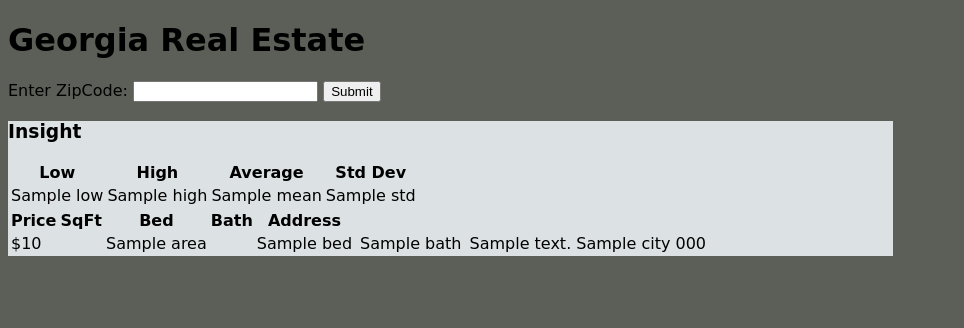
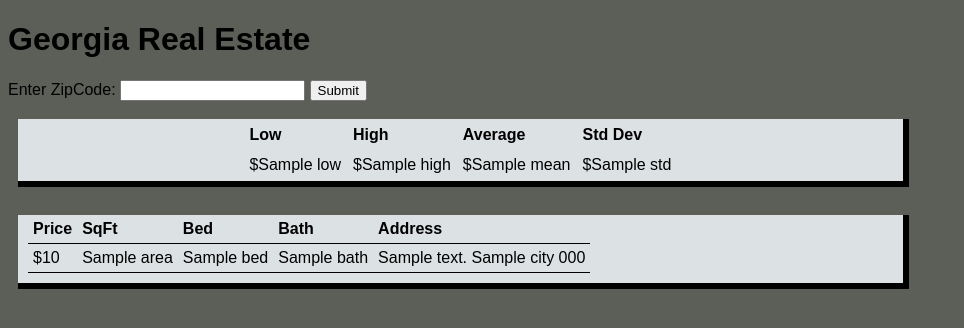
Before and after one commit to sethschallau/takeHome, a Flask app: template templates/loop.html in a window 1280 px wide. Shown: the top 328 px of the page, without its empty margins (0-964 px from the left). Run offline with Flask 2, Linux system fonts and the light colour scheme; the template is opened without the code that fills it: most values are stand-ins (such as "Sample title", 1, 10 or a date in 2020).

Commit message:
plain css styling

```diff
--- a/static/style.css
+++ b/static/style.css
@@ -1,17 +1,33 @@
 body{
 	background-color: #5C5F58;
-	font-family: "Comic Sans MS", "Comic Sans", cursive;
+	font-family: arial,helvetica,sans-serif;
 
+}
+th, td{
+	padding: 5px;
 }
 .list{
 	background-color: #DCE1E3;
 	width: 70%;
+	border-bottom: 6px solid black;
+	border-right: 6px solid black;
+	margin-left: 10px;
+	margin-bottom: 10px;
 }
-.listings{
+
+.insights{
+	margin-left: auto;
+	margin-right: auto;
+	text-align: left;
+}
+
+.listingtable{
+	border-collapse: collapse;
 	margin-left: 10px;
-	display:table-header-group;
-	border-bottom: 10px;
+	margin-bottom: 10px;
+	margin-right: 10px;
+	text-align: left;
 }
-.listingtable{
-
+.listingtable tr{
+	border-bottom: 1pt solid black;
 }
--- a/templates/home.html
+++ b/templates/home.html
@@ -14,7 +14,7 @@
             <input type="submit">
         </form>
     </div>
-    <div class="list">
+    <div>
         {% block content %} {% endblock %}
     </div>
 </body>
--- a/templates/loop.html
+++ b/templates/loop.html
@@ -1,9 +1,10 @@
 {% extends 'home.html' %}
 
 {% block content %}
-    <table>
+    <br>
+    <div class="list">
+        <table class="insights">
             <thead>
-            <h3>Insight</h3>
                 <tr>
                     <th>Low</th>
                     <th>High</th>
@@ -13,13 +14,16 @@
             </thead>
             <tbody>
                 <tr>
-                <td>{{stats['low']}}</td>
-                <td>{{stats['high']}}</td>
-                <td>{{stats['mean']}}</td>
-                <td>{{stats['std']}}</td>
+                    <td>${{stats['low']}}</td>
+                    <td>${{stats['high']}}</td>
+                    <td>${{stats['mean']}}</td>
+                    <td>${{stats['std']}}</td>
                 </tr>
             </tbody>
         </table>
+    </div>
+    <br>
+    <div class="list">
         <table class="listingtable">
             <thead>
                 <tr>
@@ -33,17 +37,15 @@
             <tbody>
                 {% for x in listings %}
                     <tr>
-                                <td>${{ x['price'] }}<td>
-                                <td>{{ x['area'] }}<td>
-                                <td>{{ x['bed'] }}<td>
-                                <td>{{ x['bath'] }}<td>
-                                <td>{{ x['address'] }}
-                                    {{ x['city'] }}
-                                    {{ x['zipcode'] }}
-                                </td>
+                        <td>${{ x['price'] }}</td>
+                        <td>{{ x['area'] }}</td>
+                        <td>{{ x['bed'] }}</td>
+                        <td>{{ x['bath'] }}</td>
+                        <td>{{ x['address'] }} {{ x['city'] }} {{ x['zipcode'] }}</td>
                     </tr>
                 {% endfor %}
             </tbody>
         </table>
+    </div>
 
 {% endblock %}
```
Lines whose indentation alone changed are shown as unchanged.
